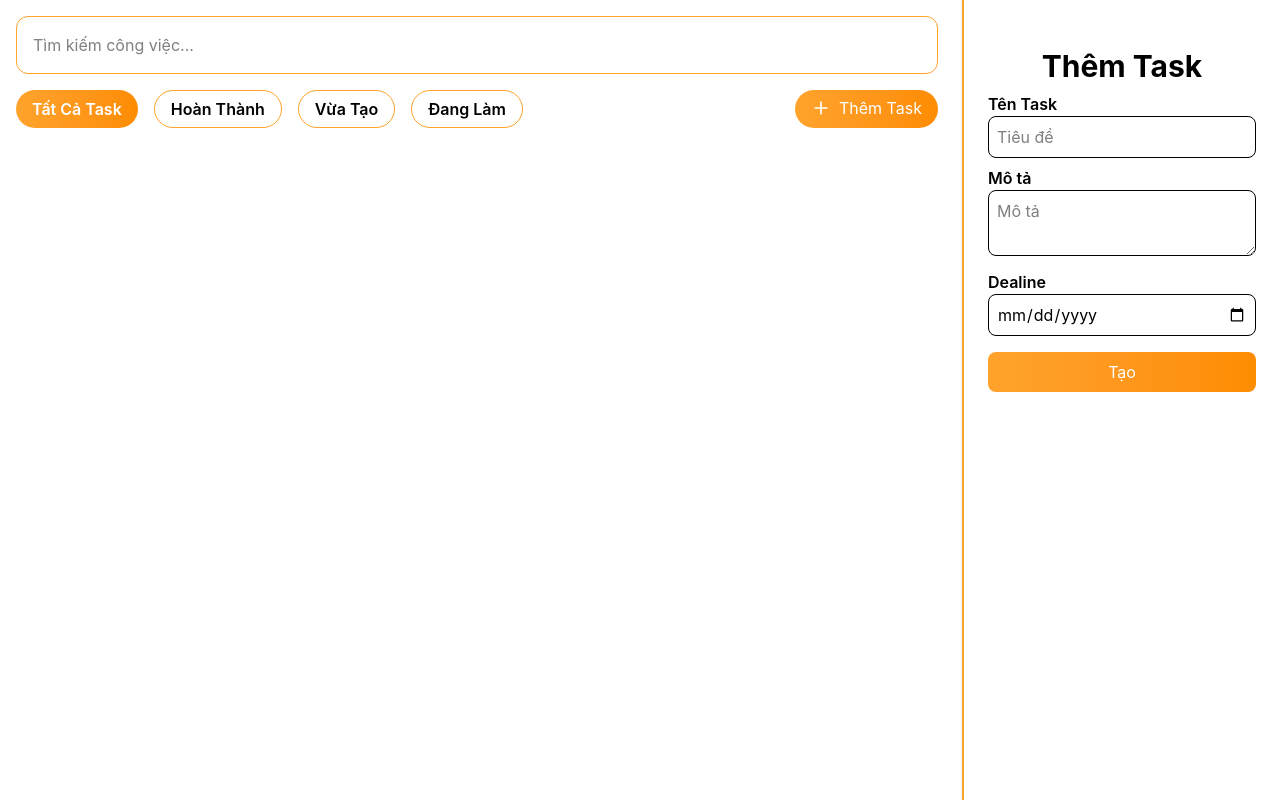
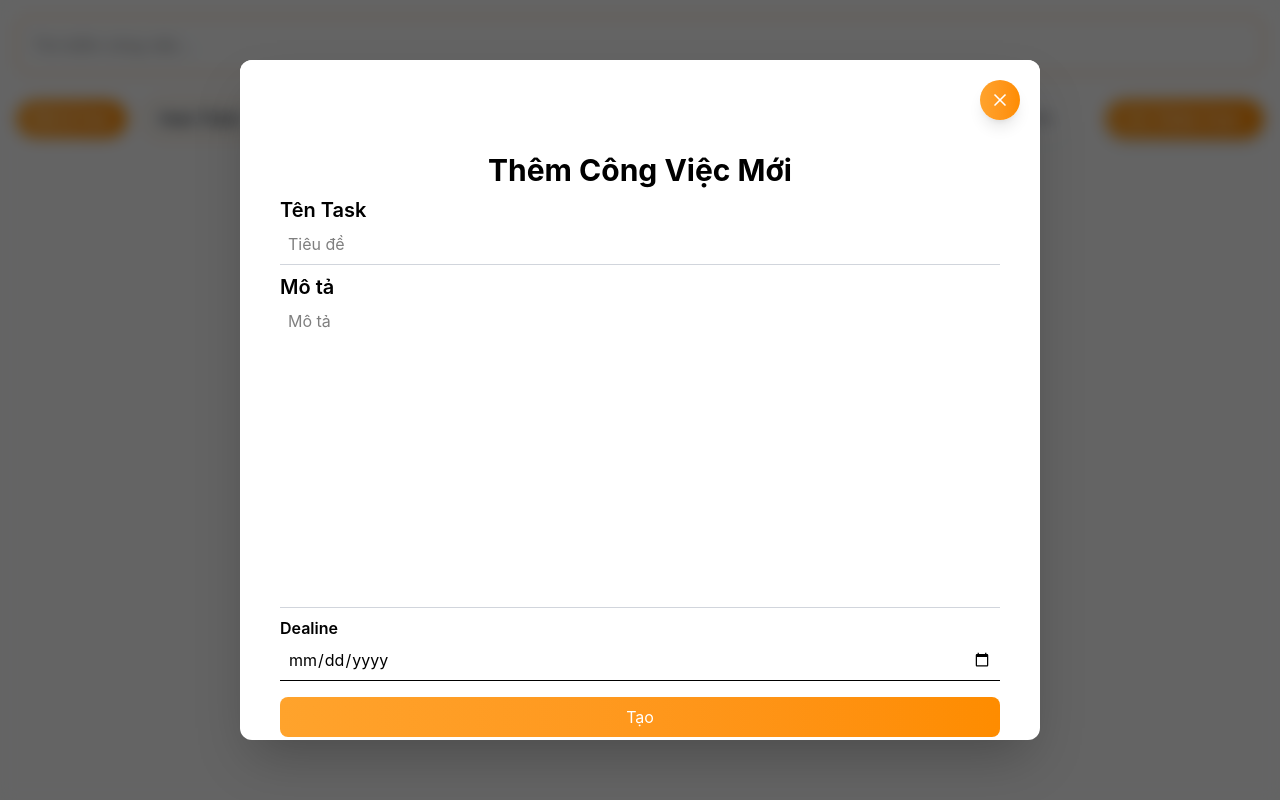
Before and after one commit to PHAM-THANH-DUY-FEDEV/task-manager, a React (Vite) app: page / in a window 1280 px wide. Both pictures are taken after a click on the button "Thêm Task". Built offline with nearby package versions, Linux system fonts and the light colour scheme.

Commit message:
style: update UI and reponsive v0.1

```diff
--- a/src/App.css
+++ b/src/App.css
@@ -0,0 +1,13 @@
+.no-scroll {
+  overflow: hidden !important;
+  height: 100vh !important;
+  position: fixed;
+}
+.hide-scrollbar::-webkit-scrollbar {
+  display: none;
+}
+
+.hide-scrollbar {
+  -ms-overflow-style: none;
+  scrollbar-width: none;
+}
--- a/src/components/AddTaskForm.jsx
+++ b/src/components/AddTaskForm.jsx
@@ -30,40 +30,37 @@ const AddTaskForm = ({ onAdd }) => {
   };
 
   return (
-    <form
-      onSubmit={handleSubmit}
-      className="max-w-md mx-auto p-4 flex flex-col gap-2"
-    >
-      <p className="text-3xl font-bold text-center">Thêm Task</p>
-      <div>
-        <p className="text-md font-semibold">Tên Task</p>
+    <form onSubmit={handleSubmit} className="mx-auto p-4 flex flex-col gap-2">
+      <p className="text-3xl font-bold text-center">Thêm Công Việc Mới</p>
+      <div className="border-b-gray-300 border-b">
+        <p className="text-xl font-semibold cursor-default">Tên Task</p>
         <input
           type="text"
           name="title"
           placeholder="Tiêu đề"
           value={task.title}
           onChange={handleChange}
-          className="w-full p-2 border rounded-lg focus:outline-none focus:ring-2 focus:ring-orange-400"
+          className="w-full p-2 rounded-lg outline-0"
         />
       </div>
-      <div>
-        <p className="text-md font-semibold">Mô tả</p>
+      <div className="border-b-gray-300 border-b ">
+        <p className="text-xl font-semibold">Mô tả</p>
         <textarea
           name="description"
           placeholder="Mô tả"
           value={task.description}
           onChange={handleChange}
-          className="w-full p-2 border rounded-lg focus:outline-none focus:ring-2 focus:ring-orange-400"
+          className="w-full p-2 outline-none min-h-[300px] resize-none"
         />
       </div>
       <div>
-        <p className="text-md font-semibold">Dealine</p>{" "}
+        <p className="text-md font-semibold">Dealine</p>
         <input
           type="date"
           name="deadline"
           value={task.deadline}
           onChange={handleChange}
-          className="w-full p-2 border rounded-lg focus:outline-none focus:ring-2 focus:ring-orange-400"
+          className="w-full p-2 border-b outline-none bg-transparent"
         />
       </div>
       <button
--- a/src/components/FilterBar.jsx
+++ b/src/components/FilterBar.jsx
@@ -4,7 +4,7 @@ import { TaskContext } from "./contexts/TaskContext";
 const FilterBar = () => {
   const [statusSelected, setStatusSelected] = useState("all");
   return (
-    <div className="mx-4 mb-8 flex gap-4">
+    <div className="flex gap-4">
       <ButtonSelect
         statusButton="all"
         statusCurrent={statusSelected}
@@ -50,7 +50,7 @@ const ButtonSelect = ({
   const { handleFilterTask } = useContext(TaskContext);
   return (
     <button
-      className={`rounded-full py-1.5 px-4 font-semibold cursor-pointer text-black transition-all ${statusCurrent === statusButton ? "bg-gradient-to-r from-[#ffa32c] to-[#fe8c00] text-white" : " text-[#ffa32c] border border-[#ffa32c]"} hover:bg-gradient-to-r from-[#ffa32c] to-[#fe8c00] hover:text-white`}
+      className={`rounded-full py-1.5 md:py-2 px-4 font-semibold cursor-pointer text-sm text-black transition-all ${statusCurrent === statusButton ? "bg-gradient-to-r from-[#ffa32c] to-[#fe8c00] text-white" : " text-[#ffa32c] border border-[#ffa32c]"} hover:bg-gradient-to-r from-[#ffa32c] to-[#fe8c00] hover:text-white`}
       onClick={() => {
         handleFilterTask(statusButton);
         handdleChangeButton();
--- a/src/components/IndexPage.jsx
+++ b/src/components/IndexPage.jsx
@@ -2,9 +2,10 @@ import React, { useContext, useEffect, useState } from "react";
 import TaskList from "./TaskList";
 import { TaskContext } from "./contexts/TaskContext";
 import TaskDetail from "./TaskDetail";
-import { Plus } from "lucide-react";
+import { Plus, Trash2, X } from "lucide-react";
 import AddTaskForm from "./AddTaskForm";
 import FilterBar from "./FilterBar";
+import Statis from "./Statis";
 
 const IndexPage = () => {
   const {
@@ -13,7 +14,10 @@ const IndexPage = () => {
     taskSelected,
     showAddForm,
     setShowAddForm,
+    setShowPoppup,
     handleSearchTask,
+    onDeleteTask,
+    showPoppup,
   } = useContext(TaskContext);
   console.log(tasks);
   const handleAddTask = (task) => {
@@ -30,9 +34,19 @@ const IndexPage = () => {
     });
   };
 
+  useEffect(() => {
+    if (showPoppup) {
+      document.body.classList.add("no-scroll");
+    } else {
+      document.body.classList.remove("no-scroll");
+    }
+    return () => document.body.classList.remove("no-scroll");
+  }, [showPoppup]);
   return (
-    <div className="w-full h-screen flex gap-2 justify-between">
-      <div className="w-full h-full bg-white flex-9/12 flex flex-col ">
+    <div
+      className={`w-full min-h-screen bg-gray-50   flex-col ${showPoppup ? "no-scroll" : ""}`}
+    >
+      <div className="w-full flex flex-col ">
         <div className="w-full p-4">
           <input
             type="text"
@@ -41,17 +55,25 @@ const IndexPage = () => {
               handleSearchTask(e.target.value);
             }}
             placeholder="Tìm kiếm công việc..."
-            className="w-full p-4 border rounded-xl outline-none focus:ring-2 focus:ring-orange-400 border-[#ffa32c]"
+            className="w-full p-3 md:p-4 border rounded-xl outline-none focus:ring-2 focus:ring-orange-400 border-[#ffa32c] transition-all"
           />
         </div>
-        <div className="flex justify-between">
-          <FilterBar></FilterBar>
+        <div className="flex flex-col md:flex-row justify-between items-start md:items-center gap-4 px-4 mb-4">
+          <div className="flex flex-wrap items-center gap-4 w-full md:w-auto my-2">
+            <div className="flex">
+              <FilterBar></FilterBar>
+            </div>
 
-          <div className="mx-4 mb-8 bg-gradient-to-r from-[#ffa32c] to-[#fe8c00] text-white hover:opacity-90 rounded-full ">
+            <div className="flex-1">
+              <Statis></Statis>
+            </div>
+          </div>
+          <div>
             <button
-              className="py-1.5 px-4 flex gap-2 justify-center items-center cursor-pointer"
+              className="w-full md:w-auto py-2 px-6 flex gap-2 justify-center items-center cursor-pointer bg-gradient-to-r from-[#ffa32c] to-[#fe8c00] text-white hover:opacity-90 rounded-full shadow-md transition-all active:scale-95"
               onClick={() => {
                 setShowAddForm(true);
+                setShowPoppup(true);
               }}
             >
               <Plus size={20} />
@@ -63,42 +85,55 @@ const IndexPage = () => {
           <TaskList></TaskList>
         </div>
       </div>
-      <div className="w-full h-full flex-3/12 border-l-2 border-[#ffa32c] shadow-sm">
-        <div className="p-2 mt-6">
-          {showAddForm ? (
-            <AddTaskForm onAdd={handleAddTask} />
-          ) : taskSelected ? (
-            <TaskDetail
-              key={taskSelected.id}
-              id={taskSelected.id}
-              title={taskSelected.title}
-              description={taskSelected.description}
-              deadline={taskSelected.deadline}
-              status={taskSelected.status}
-            ></TaskDetail>
-          ) : (
-            <div className="p-4 text-gray-400 text-center">
-              Chọn một task để xem chi tiết
+      {showPoppup && (showAddForm || taskSelected) && (
+        <div className="fixed top-[-10px] md:top-0 inset-0 z-50 flex flex-col items-center justify-center p-4">
+          <div
+            className="fixed inset-0 bg-black/60 backdrop-blur-sm touch-none"
+            onClick={() => {
+              setShowAddForm(false);
+              setShowPoppup(false);
+            }}
+          ></div>
+          <div
+            className="relative md:w-[800px] bg-white rounded-xl shadow-2xl flex flex-col max-h-[85dvh] animate-in fade-in zoom-in duration-300"
+            onClick={(e) => e.stopPropagation()}
+          >
+            <div className="flex justify-end gap-3 p-5 pb-2 bg-white rounded-t-xl sticky top-0">
+              {taskSelected && !showAddForm && (
+                <button
+                  className="p-2.5 rounded-full border border-[#ffa32c] text-[#ffa32c] hover:bg-red-50 transition-colors"
+                  onClick={() => {
+                    onDeleteTask(taskSelected.id);
+                    setShowPoppup(false);
+                  }}
+                >
+                  <Trash2 size={20} />
+                </button>
+              )}
+              <button
+                className="p-2.5 rounded-full bg-gradient-to-r from-[#ffa32c] to-[#fe8c00] text-white shadow-lg active:scale-95 hover:opacity-80 transition-all"
+                onClick={() => {
+                  setShowAddForm(false);
+                  setShowPoppup(false);
+                }}
+              >
+                <X size={20} />
+              </button>
             </div>
-          )}
+            <div className="p-6 pt-0  custom-scrollbar">
+              <div className="mt-2">
+                {showAddForm ? (
+                  <AddTaskForm onAdd={handleAddTask} />
+                ) : (
+                  <TaskDetail {...taskSelected} />
+                )}
+              </div>
+            </div>
+          </div>
         </div>
-      </div>
+      )}
     </div>
   );
 };
 
-const ButtonSelect = ({ statusButton, statusCurrent, textButton }) => {
-  const { filterTask } = useContext(TaskContext);
-  return (
-    <button
-      className={`rounded-full py-1.5 px-4 font-semibold cursor-pointer text-black transition-all ${statusCurrent === statusButton ? "bg-gradient-to-r from-[#ffa32c] to-[#fe8c00] text-white" : " text-[#ffa32c] border border-[#ffa32c]"} hover:bg-gradient-to-r from-[#ffa32c] to-[#fe8c00] hover:text-white`}
-      onClick={() => {
-        filterTask(statusButton);
-      }}
-    >
-      {textButton}
-    </button>
-  );
-};
-
 export default IndexPage;
--- a/src/components/Statis.jsx
+++ b/src/components/Statis.jsx
@@ -0,0 +1,76 @@
+import React, { useContext } from "react";
+import { TaskContext } from "./contexts/TaskContext";
+
+const Statis = () => {
+  const { statisData } = useContext(TaskContext);
+  const total = statisData?.Total || 0;
+
+  const calculateWidth = (value) => (total > 0 ? (value / total) * 100 : 0);
+
+  return (
+    <div className="flex w-full flex-col md:flex-row items-center justify-between gap-4 bg-white p-3 md:p-1 rounded-2xl shadow-sm border border-gray-100">
+      <div className="flex items-center gap-3 w-full md:flex-1">
+        <span className="text-sm font-bold text-gray-700 whitespace-nowrap">
+          Thống kê:
+        </span>
+        <div className="relative flex-1 min-w-[150px] md:min-w-[200px] h-6 bg-gray-400 rounded-full overflow-hidden shadow-inner flex flex-row-reverse">
+          <div
+            style={{ width: `${calculateWidth(statisData.Todo)}%` }}
+            className="h-full bg-gray-400 transition-all duration-700 ease-out border-l border-white/20 relative"
+          >
+            {statisData.Todo > 0 && (
+              <span className="absolute inset-0 flex items-center justify-center text-[10px] text-white font-black">
+                {statisData.Todo}
+              </span>
+            )}
+          </div>
+
+          <div
+            style={{ width: `${calculateWidth(statisData.Process)}%` }}
+            className="h-full bg-amber-400 transition-all duration-700 ease-out border-l border-white/20 relative"
+          >
+            {statisData.Process > 0 && (
+              <span className="absolute inset-0 flex items-center justify-center text-[10px] text-white font-black">
+                {statisData.Process}
+              </span>
+            )}
+          </div>
+
+          <div
+            style={{ width: `${calculateWidth(statisData.Complete)}%` }}
+            className="h-full bg-green-500 transition-all duration-700 ease-out relative"
+          >
+            {statisData.Complete > 0 && (
+              <span className="absolute inset-0 flex items-center justify-center text-[10px] text-white font-black">
+                {statisData.Complete}
+              </span>
+            )}
+          </div>
+        </div>
+      </div>
+
+      <div className="flex items-center justify-center gap-4 p-2  bg-gray-50 rounded-xl md:bg-transparent border md:border-none w-full md:w-auto">
+        <div className="flex items-center gap-1.5">
+          <div className="w-2.5 h-2.5 bg-gray-400 rounded-full shadow-sm"></div>
+          <span className="text-[11px] md:text-xs font-bold text-gray-500 uppercase tracking-wider">
+            Vừa Tạo
+          </span>
+        </div>
+        <div className="flex items-center gap-1.5">
+          <div className="w-2.5 h-2.5 bg-amber-400 rounded-full shadow-sm"></div>
+          <span className="text-[11px] md:text-xs font-bold text-gray-500 uppercase tracking-wider">
+            Đang Làm
+          </span>
+        </div>
+        <div className="flex items-center gap-1.5">
+          <div className="w-2.5 h-2.5 bg-green-500 rounded-full shadow-sm"></div>
+          <span className="text-[11px] md:text-xs font-bold text-gray-500 uppercase tracking-wider">
+            Xong
+          </span>
+        </div>
+      </div>
+    </div>
+  );
+};
+
+export default Statis;
--- a/src/components/TaskDetail.jsx
+++ b/src/components/TaskDetail.jsx
@@ -32,13 +32,13 @@ const TaskDetail = ({ id, title, description, deadline, status }) => {
   };
 
   return (
-    <div className="w-full p-4 space-y-4">
+    <div className="w-full p-4 space-y-4 overflow-hidden">
       <input
         type="text"
         name="title"
         value={form.title}
         onChange={handleChange}
-        className="w-full text-3xl font-bold outline-none focus:border-orange-400"
+        className="w-full text-2xl font-bold outline-none focus:border-orange-400"
       />
 
       <div className="flex items-center gap-3 ">
@@ -72,7 +72,7 @@ const TaskDetail = ({ id, title, description, deadline, status }) => {
           idTask={id}
         ></ButtonSelect>
         <ButtonSelect
-          statusButton="Vừa tạo"
+          statusButton="Vừa Tạo"
           statusCurrent={currentTask?.status}
           textButton="Vừa Tạo"
           onUpdate={updateTaskStatus}
@@ -86,12 +86,14 @@ const TaskDetail = ({ id, title, description, deadline, status }) => {
           idTask={id}
         ></ButtonSelect>
       </div>
-      <textarea
-        name="description"
-        value={form.description}
-        onChange={handleChange}
-        className="w-full h-auto min-h-[500px] rounded-lg outline-none focus:none resize-none"
-      />
+      <div className=" overflow-hidden">
+        <textarea
+          name="description"
+          value={form.description}
+          onChange={handleChange}
+          className="w-full h-[400px] md:max-h-[70hv] rounded-lg outline-none focus:none resize-none "
+        />
+      </div>
     </div>
   );
 };
--- a/src/components/TaskItem.jsx
+++ b/src/components/TaskItem.jsx
@@ -3,53 +3,61 @@ import { TaskContext } from "./contexts/TaskContext";
 import { Pencil, Trash2 } from "lucide-react";
 
 const TaskItem = (props) => {
-  const { onDeleteTask, onSelected, getDeadlineStatus } =
+  const { onDeleteTask, onSelected, getDeadlineStatus, setShowPoppup } =
     useContext(TaskContext);
   const dateInfo = getDeadlineStatus(props.deadline);
 
   return (
     <div
       id={props.id}
-      className="w-full max-w-[280px] bg-amber-50 m-3  rounded-xl hover:shadow-xl relative hover:bottom-2 cursor-pointer shadow-sm"
+      className="relative flex flex-col bg-amber-50 mx-4 md:w-[300px] rounded-2xl hover:shadow-xl transition-all hover:-translate-y-1 cursor-pointer shadow-sm border border-amber-100 "
       onClick={() => {
+        setShowPoppup(true);
         onSelected(props.id);
       }}
     >
-      <div className="flex gap-2 font-semibold absolute top-[-15px]">
-        <div className="rounded-md flex justify-center py-1.5 px-2 min-w-[100px] cursor-pointer text-sm bg-gradient-to-r from-[#ffa32c] to-[#fe8c00] text-white capitalize">
+      <div className="flex gap-2 font-semibold absolute left-4 z-10">
+        <div className="relative rounded-lg top-[-15px] flex justify-center items-center py-2 px-3 min-w-[80px] text-xs bg-gradient-to-r from-[#ffa32c] to-[#fe8c00] text-white shadow-md capitalize">
           {props.status}
         </div>
+
         {dateInfo === "Cận Dealine" && (
-          <div className="text-xs px-2 py-2 bg-yellow-200 text-black font-semibold rounded-md">
+          <div className="relative top-[-15px] text-[10px] px-3 py-2 bg-yellow-300 text-black font-bold rounded-lg shadow-sm flex items-center">
             Sắp đến hạn
           </div>
         )}
 
         {dateInfo === "Quá hạn" && (
-          <div className="text-xs px-2 py-2 bg-red-500 text-white rounded-md">
+          <div className="relative top-[-15px] text-[10px] px-3 py-2 bg-red-500 text-white font-bold rounded-lg shadow-sm flex items-center">
             Quá hạn
           </div>
         )}
       </div>
-      <div className="p-4">
-        <div className="text-xl font-bold pt-4">{props.title}</div>
-        <div className="text-[#ffa32c] font-semibold pb-4">
+
+      <div className="p-5 pt-8 flex-1">
+        <h3 className="text-lg font-bold text-gray-800 line-clamp-1">
+          {props.title}
+        </h3>
+        <div className="text-[#ffa32c] text-sm font-semibold mb-2">
           {props.deadline}
         </div>
-        <p className="max-h-2/3 line-clamp-4  min-h-[100px]">
-          {props.description}
+        <p className="text-gray-600 py-2 text-sm leading-relaxed line-clamp-4  h-[60px] md:h-[100px]">
+          {props.description || "Chưa có mô tả cho công việc này..."}
         </p>
       </div>
+
       <div className="pb-4 px-4 flex justify-end">
         <button
-          className="transition-all w-8 h-8 flex items-center justify-center rounded-full text-white bg-[#ffa32c] hover:bg-red-500"
-          onClick={() => onDeleteTask(props.id)}
+          className="transition-all w-8 h-8 flex items-center justify-center rounded-full text-white bg-orange-400 hover:bg-red-500 shadow-sm active:scale-90"
+          onClick={(e) => {
+            e.stopPropagation();
+            onDeleteTask(props.id);
+          }}
         >
-          <Trash2 size={16} />
+          <Trash2 size={14} />
         </button>
       </div>
     </div>
   );
 };
-
 export default TaskItem;
--- a/src/components/TaskList.jsx
+++ b/src/components/TaskList.jsx
@@ -3,22 +3,14 @@ import TaskItem from "./TaskItem";
 import { TaskContext } from "./contexts/TaskContext";
 
 const TaskList = () => {
-  const { filteredTasks, setTasks } = useContext(TaskContext);
+  const { filteredTasks } = useContext(TaskContext);
 
   return (
-    <div className="flex gap-4 flex-wrap mt-4 justify-center">
-      {filteredTasks?.map((task) => (
-        <TaskItem
-          key={task.id}
-          id={task.id}
-          title={task.title}
-          description={task.description}
-          deadline={task.deadline}
-          status={task.status}
-        />
+    <div className="md:p-4 my-6  grid grid-cols-1 sm:grid-cols-2 lg:grid-cols-3 xl:grid-cols-4 gap-8 gap-y-10">
+      {filteredTasks.map((task) => (
+        <TaskItem key={task.id} {...task} />
       ))}
     </div>
   );
 };
-
 export default TaskList;
--- a/src/components/contexts/TaskContext.jsx
+++ b/src/components/contexts/TaskContext.jsx
@@ -16,6 +16,8 @@ export const TaskProvider = ({ children }) => {
     }
   });
   const [filteredTasks, setFilteredTasks] = useState(tasks);
+  const [showPoppup, setShowPoppup] = useState(false);
+  const [statisData, setStatisData] = useState({});
   const [statusFilter, setStatusFilter] = useState("all");
   const [searchTerm, setSearchTerm] = useState("");
   const [taskSelected, setTaskSelected] = useState(() => {
@@ -34,6 +36,21 @@ export const TaskProvider = ({ children }) => {
       return matchesStatus && matchesTitle;
     });
     setFilteredTasks(filtered);
+  };
+
+  const handleGetStatis = () => {
+    const result = tasks.reduce(
+      (acc, task) => {
+        if (task.status === "Hoàn Thành") acc.Complete++;
+        if (task.status === "Vừa Tạo") acc.Todo++;
+        if (task.status === "Đang Làm") acc.Process++;
+        acc.Total++;
+        return acc;
+      },
+      { Complete: 0, Todo: 0, Process: 0, Total: 0 },
+    );
+    setStatisData(result);
+    console.log(result);
   };
 
   const handleFilterTask = (status) => {
@@ -89,6 +106,7 @@ export const TaskProvider = ({ children }) => {
     localStorage.setItem("tasks", JSON.stringify(tasks));
     handleFilterTask(statusFilter);
     handleSearchTask(searchTerm);
+    handleGetStatis();
   }, [tasks]);
 
   return (
@@ -106,6 +124,9 @@ export const TaskProvider = ({ children }) => {
         filteredTasks,
         handleFilterTask,
         handleSearchTask,
+        showPoppup,
+        setShowPoppup,
+        statisData,
       }}
     >
       {children}
```
